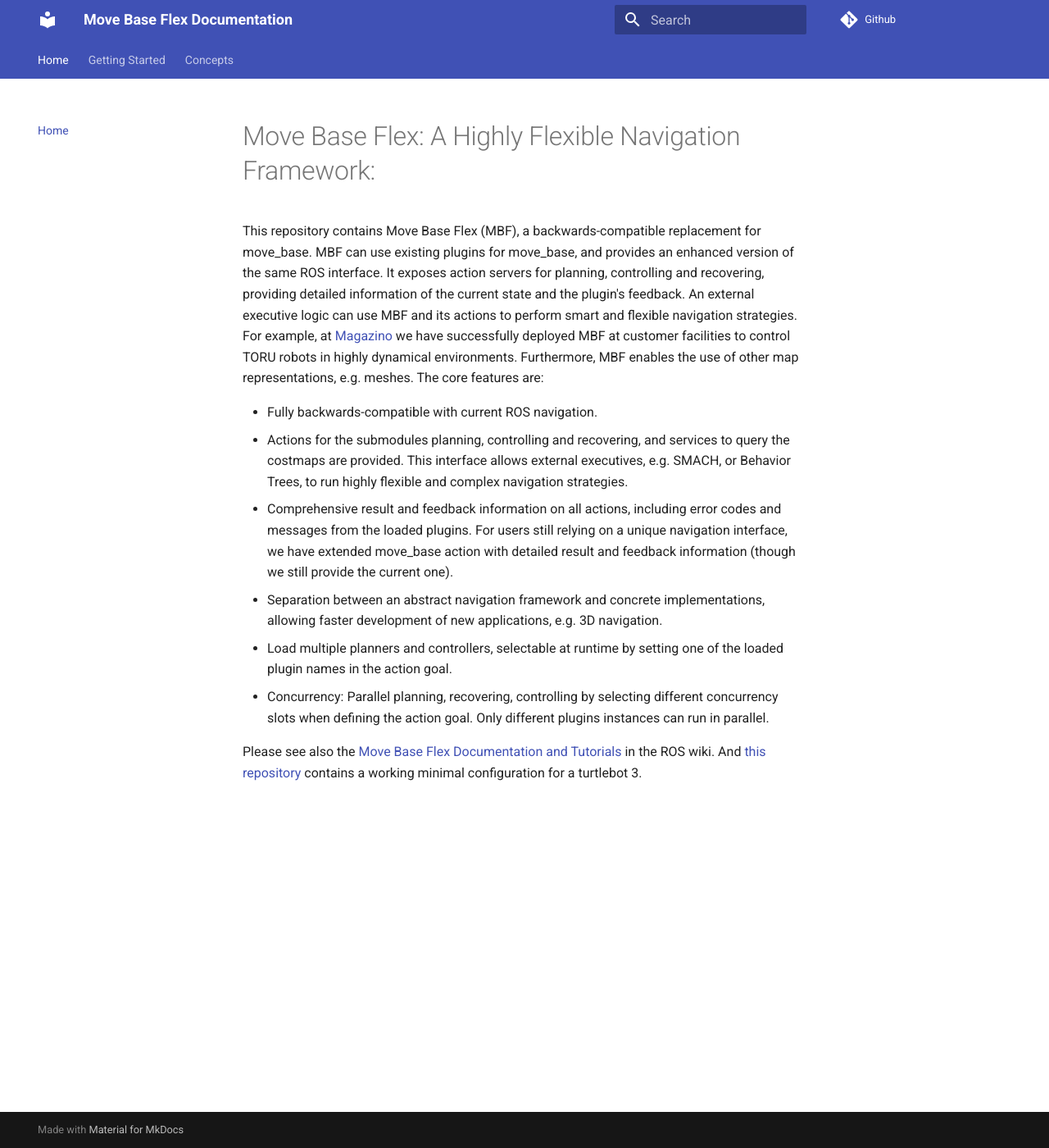
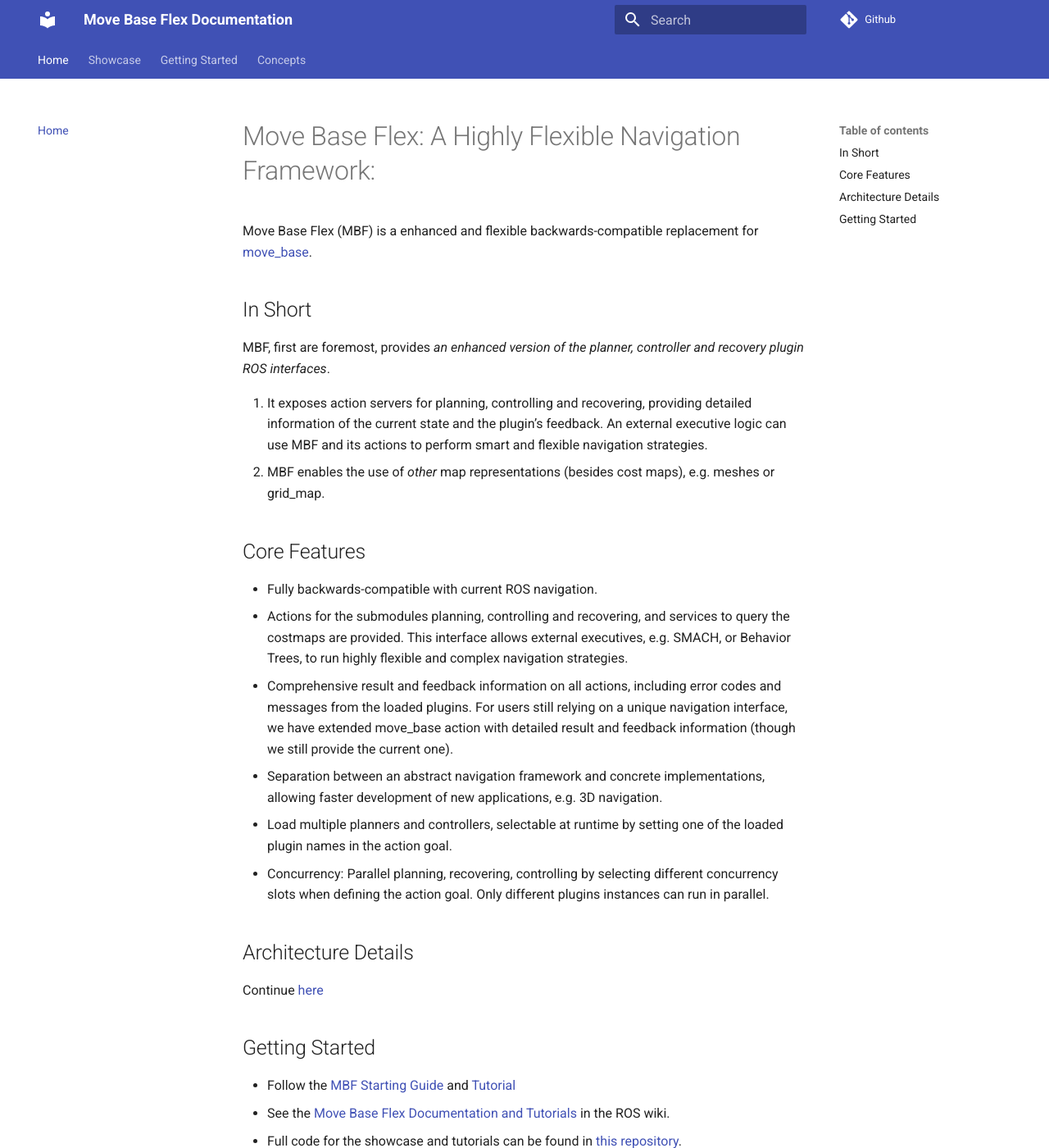
Before and after one commit to naturerobots/mbf_docs, an MkDocs documentation site: the page built from docs/index.md, in a window 1280 px wide and 1400 px high. Shown: the whole window at 82% size. Built offline with MkDocs 1.6.1 and Material for MkDocs 9.7.7, drawn with Linux system fonts in a browser that asks for light colours; comment, search, counter and statistics services are not loaded.

Commit message:
format launch page, architecture

```diff
--- a/docs/index.md
+++ b/docs/index.md
@@ -1,6 +1,16 @@
 # Move Base Flex: A Highly Flexible Navigation Framework:
 
-This repository contains Move Base Flex (MBF), a backwards-compatible replacement for move_base. MBF can use existing plugins for move_base, and provides an enhanced version of the same ROS interface. It exposes action servers for planning, controlling and recovering, providing detailed information of the current state and the plugin's feedback. An external executive logic can use MBF and its actions to perform smart and flexible navigation strategies. For example, at [Magazino](https://www.magazino.eu/?lang=en) we have successfully deployed MBF at customer facilities to control TORU robots in highly dynamical environments. Furthermore, MBF enables the use of other map representations, e.g. meshes. The core features are:
+Move Base Flex (MBF) is a enhanced and flexible backwards-compatible replacement for [move_base](https://wiki.ros.org/move_base).
+
+## In Short
+
+MBF, first are foremost, provides *an enhanced version of the planner, controller and recovery plugin ROS interfaces*.
+
+1. It exposes action servers for planning, controlling and recovering, providing detailed information of the current state and the plugin’s feedback. An external executive logic can use MBF and its actions to perform smart and flexible navigation strategies.
+2. MBF enables the use of *other* map representations (besides cost maps), e.g. meshes or grid_map.
+
+
+## Core Features
 
 * Fully backwards-compatible with current ROS navigation.
 * Actions for the submodules planning, controlling and recovering, and services to query the costmaps are provided. This interface allows external executives, e.g. SMACH, or Behavior Trees, to run highly flexible and complex navigation strategies.
@@ -9,4 +19,12 @@
 * Load multiple planners and controllers, selectable at runtime by setting one of the loaded plugin names in the action goal.
 * Concurrency: Parallel planning, recovering, controlling by selecting different concurrency slots when defining the action goal. Only different plugins instances can run in parallel.
 
-Please see also the [Move Base Flex Documentation and Tutorials](https://wiki.ros.org/move_base_flex) in the ROS wiki. And [this repository](https://github.com/Rayman/turtlebot3_mbf) contains a working minimal configuration for a turtlebot 3.
+## Architecture Details
+
+Continue [here](./concepts/architecture.md)
+
+## Getting Started
+
+* Follow the [MBF Starting Guide](./installation.md) and [Tutorial](./tutorial.md)
+* See the [Move Base Flex Documentation and Tutorials](https://wiki.ros.org/move_base_flex) in the ROS wiki.
+* Full code for the showcase and tutorials can be found in [this repository](https://github.com/uos/mbf_tutorials).
--- a/mkdocs.yml
+++ b/mkdocs.yml
@@ -13,6 +13,7 @@
 
 nav:
   - Home: index.md
+  - Showcase: showcase.md
   - Getting Started:
     - Installation: installation.md
     - Tutorial: tutorial.md
```
Also changed, not shown: docs/concepts/architecture.md (+10 -2 lines), docs/concepts/navigation_servers.md (+2 -1 lines), docs/showcase.md (added, +11 -0 lines).
